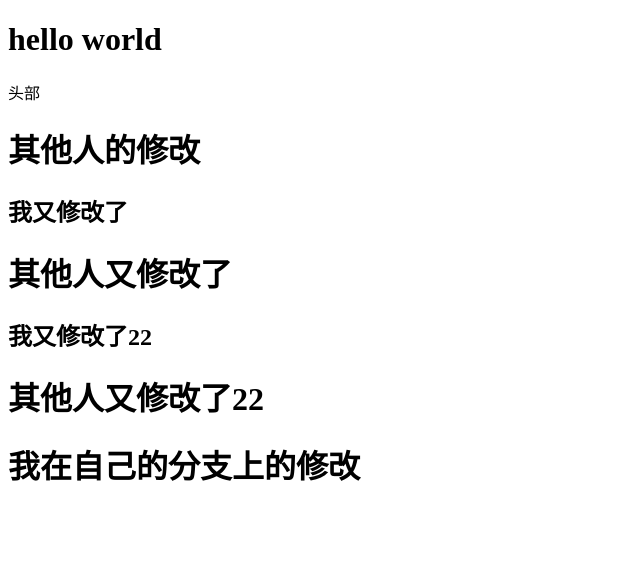
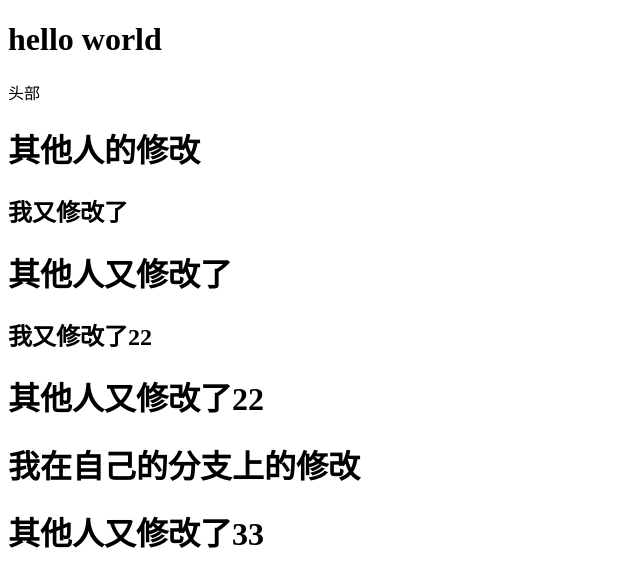
Before and after one commit to cooleye/hello-world2, a plain HTML site: page index.html in a window 1280 px wide. Shown: the whole page, without its empty margins (0-640 px from the left). Drawn offline with Linux system fonts and the light colour scheme.

Commit message:
Update index.html

```diff
--- a/index.html
+++ b/index.html
@@ -21,5 +21,6 @@
      <h1> 其他人又修改了22</h1>
 
      <h1> 我在自己的分支上的修改</h1>
+         <h1> 其他人又修改了33</h1>
 </body>
 </html>
```
